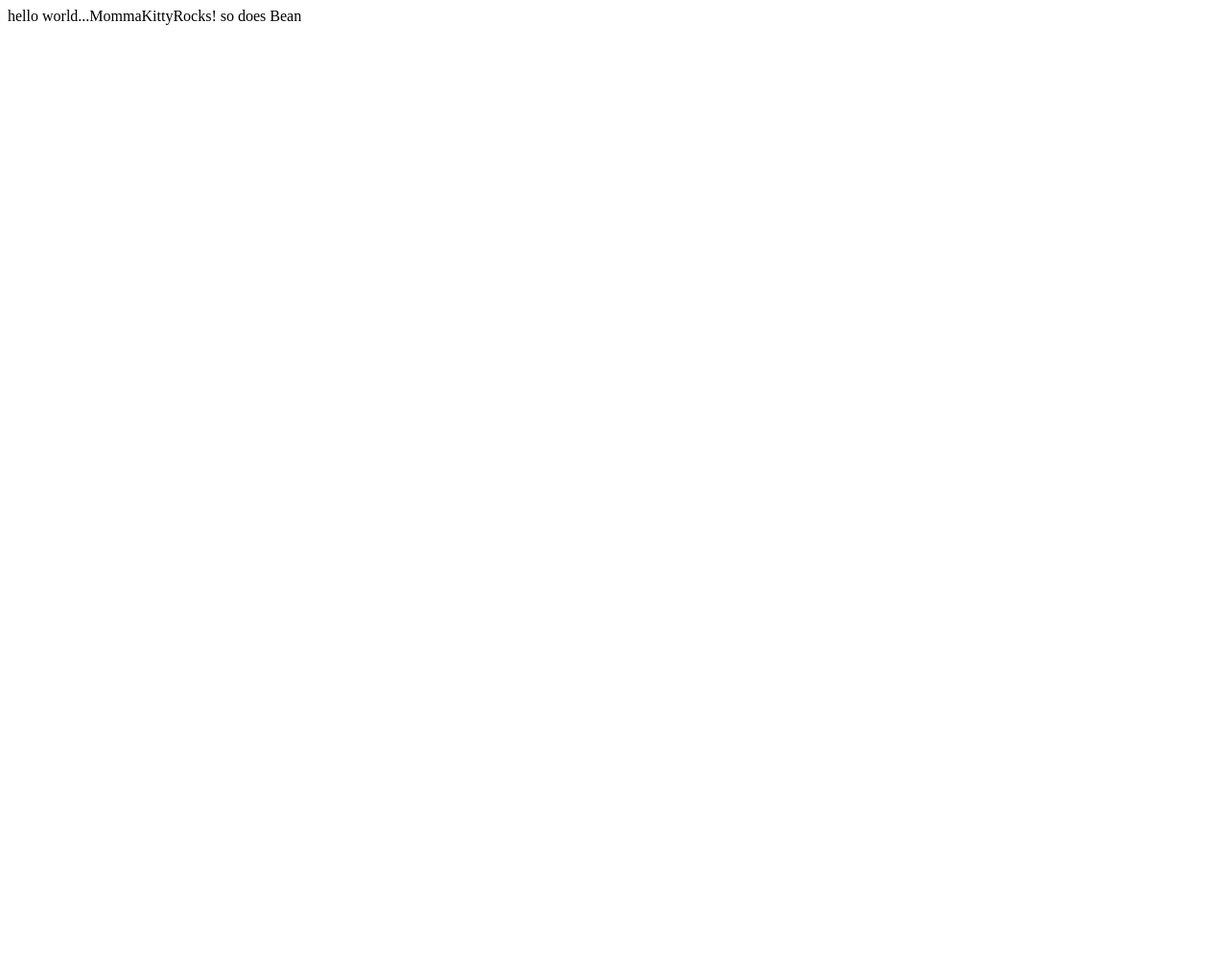
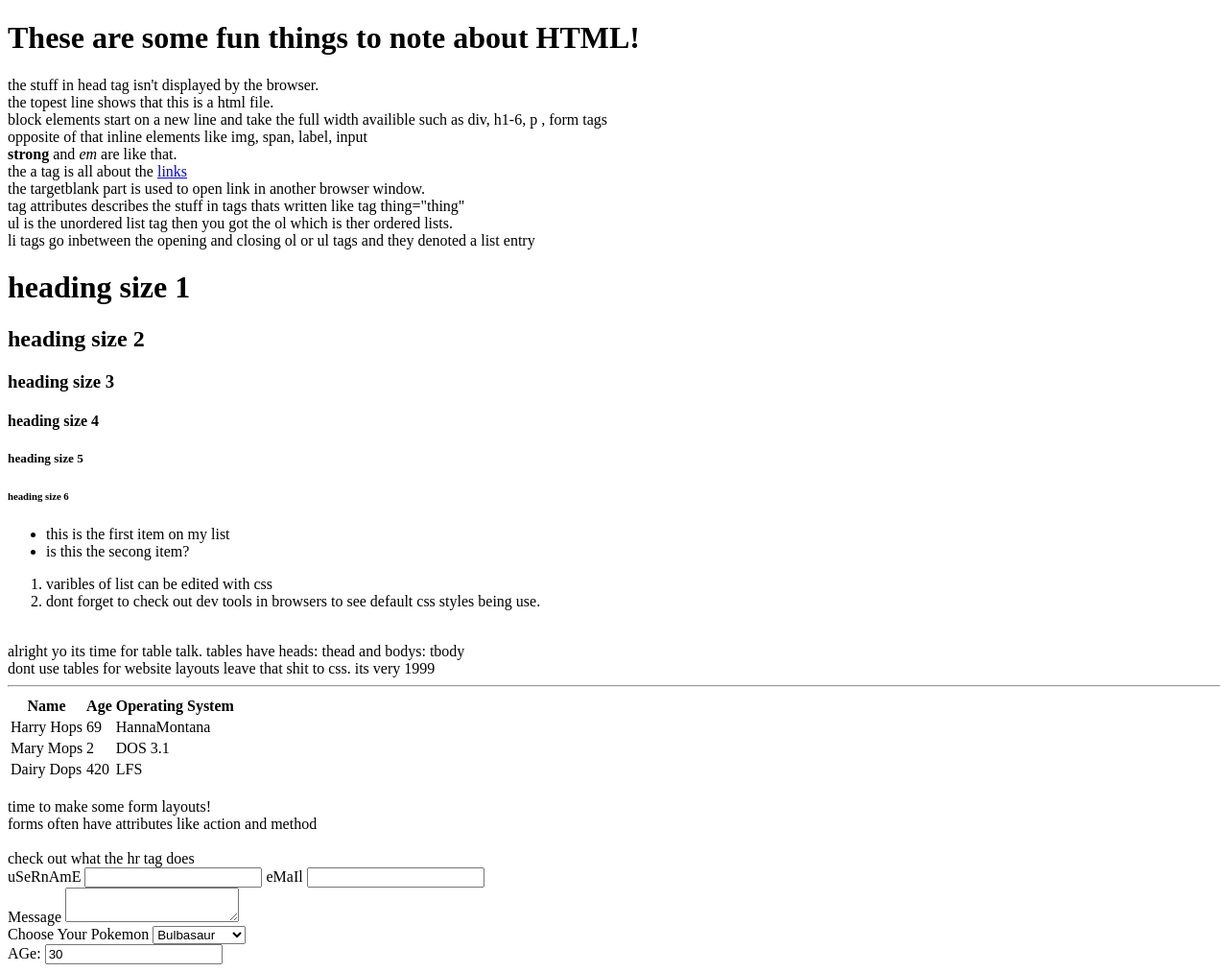
Before and after one commit to 4gedN5tars/4gedN5tars.github.io, a plain HTML site: page index.html in a window 1280 px wide. Shown: the whole page at 96% size. Before the commit the page ends 800 px from the top, so only its background shows below. Drawn offline with Linux system fonts and the light colour scheme.

Commit message:
Add files via upload

```diff
--- a/index.html
+++ b/index.html
@@ -2,10 +2,88 @@
 <html lang="">
   <head>
     <meta charset="utf-8">
-    <title></title>
+    <title>HTML Helper</title>
   </head>
-  <body>hello world...MommaKittyRocks! so does Bean
-    <header></header>
+  <body>
+    <h1>These are some fun things to note about HTML!</h1>
+    <p>the stuff in head tag isn't displayed by the browser.
+      <br>the topest line shows that this is a html file.
+      <br>block elements start on a new line and take the full width availible such as div, h1-6, p , form tags
+      <br> opposite of that inline elements like img, span, label, input
+      <br> <strong>strong </strong> and <em>em</em> are like that.
+      <br>the a tag is all about the <a href="https://google.com" target="_blank">links</a>
+      <br> the targetblank part is used to open link in another browser window.
+      <br> tag attributes describes the stuff in tags thats written like tag thing="thing"
+      <br> ul is the unordered list tag then you got the ol which is ther ordered lists.
+      <br> li tags go inbetween the opening and closing ol or ul tags and they denoted a list entry
+      <!-- this is how ya hind notes -->
+    </p>
+    <h1>heading size 1</h1>
+    <h2>heading size 2</h2>
+    <h3>heading size 3</h3>
+    <h4>heading size 4</h4>
+    <h5>heading size 5</h5>
+    <h6>heading size 6</h6>
+    <ul>
+      <li>this is the first item on my list
+      <li>is this the secong item?</ul>
+    <ol>
+      <li>varibles of list can be edited with css
+      <li>dont forget to check out dev tools in browsers to see default css styles being use. </ol>
+<br> alright yo its time for table talk. tables have heads: thead and bodys: tbody
+<br> dont use tables for website layouts leave that shit to css. its very 1999
+<hr>
+<table>
+  <thead>
+    <tr>
+      <th>Name</th>
+      <th>Age</th>
+      <th>Operating System</th>
+    </tr>
+  </thead>
+  <tbody>
+    <tr>
+      <td>Harry Hops</td>
+      <td>69</td>
+      <td>HannaMontana</td>
+    </tr>
+    <tr>
+      <td>Mary Mops</td>
+      <td>2</td>
+      <td>DOS 3.1</td>
+    </tr>
+    <tr>
+      <td>Dairy Dops</td>
+      <td>420</td>
+      <td>LFS</td>
+    </tr>
+    </tbody>
+</table>
+<br> time to make some form layouts!
+<br> forms often have attributes like action and method
+<br>
+<br> check out what the hr tag does
+<form action="canThisWork.php" method="POST">
+  <label>uSeRnAmE</label>
+  <input type="text" name="looked-atby-server">
+  <label>eMaIl</label>
+  <input type="email" name="looked-at-by-server">
+<br>
+  <label>Message</label>
+  <textarea name="message"></textarea>
+  <br>
+    <label>Choose Your Pokemon</label>
+    <select name="starter-poke">3 options
+    <option value="bulbasaur">Bulbasaur</option>
+    <option value="squirtle">Squirtle</option>
+    <option value="charmander">Charmander</option>
+    </select>
+    <br>
+
+        <label>AGe:</label>
+        <input type="number" name="age" value="30">
+
+</form>
     <main></main>
     <footer></footer>
   </body>
```
